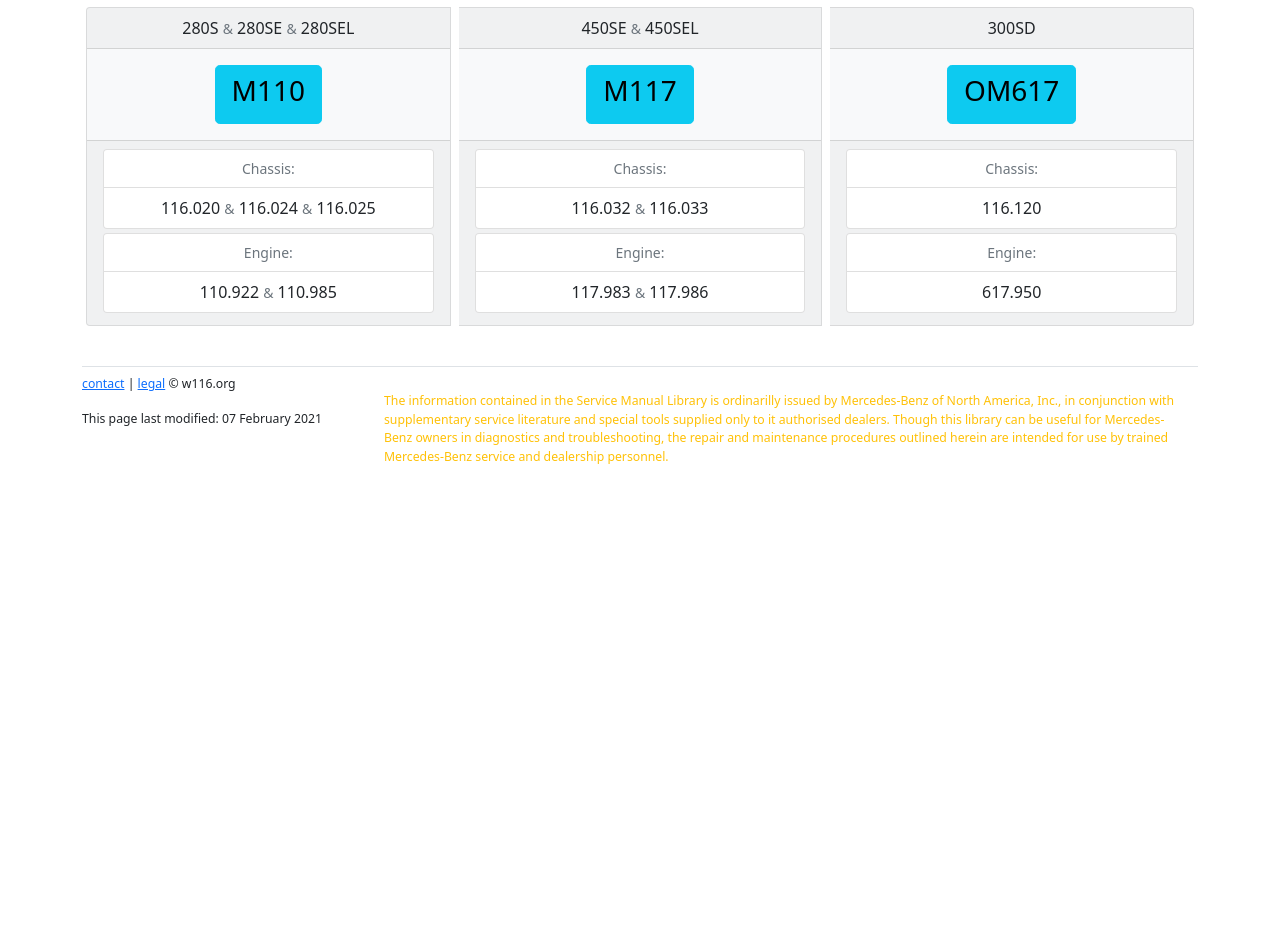
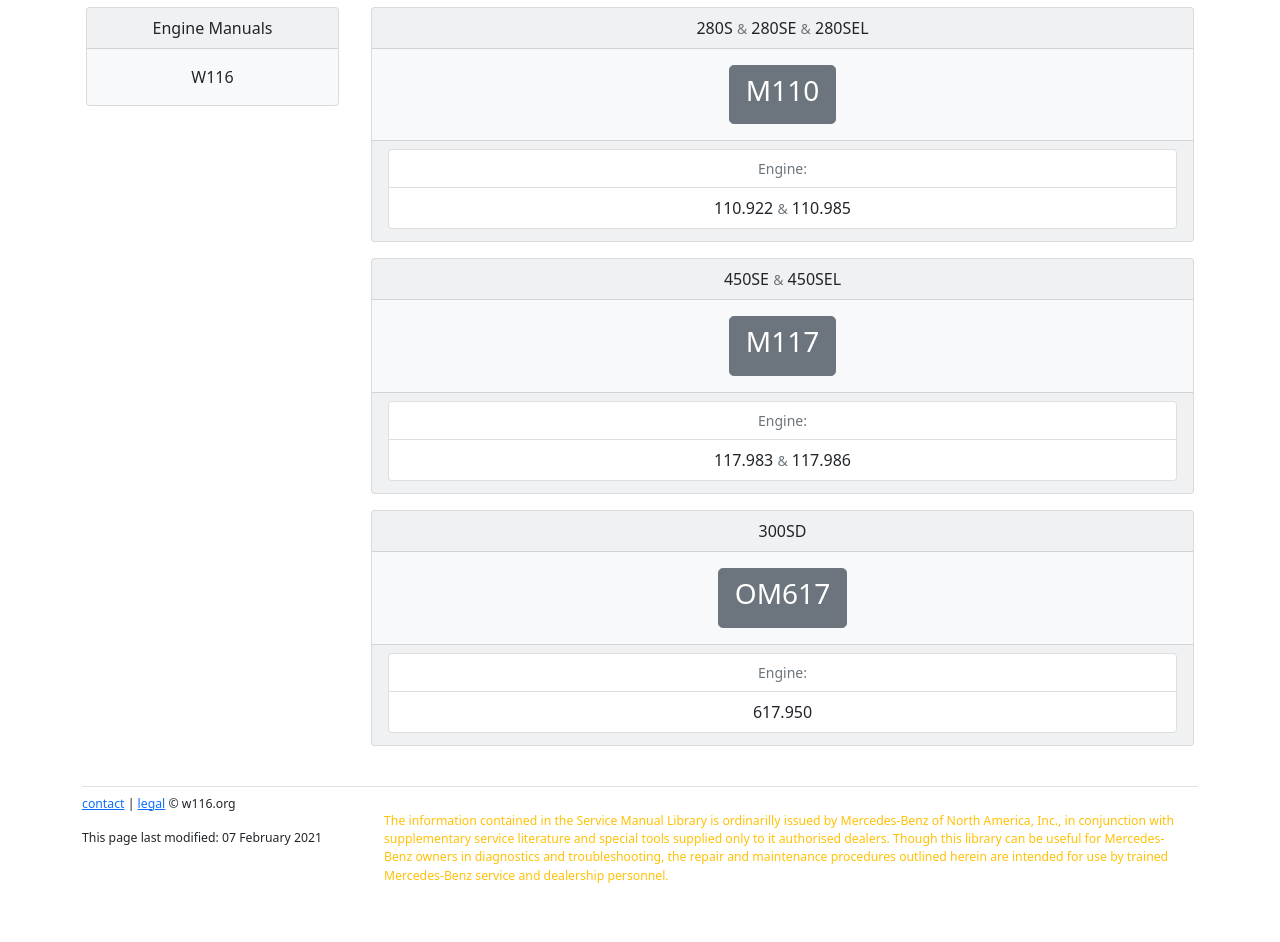
Before and after one commit to W116org/handbook, a Jekyll site: the page built from Engine.html, in a window 1280 px wide. Shown: the part 217-1159 px from the top of the page. Built offline with Jekyll 4.4.1, drawn with Linux system fonts in a browser that asks for light colours; comment, search, counter and statistics services are not loaded; before the commit the page ends 900 px from its top, so only the background shows below that.

Commit message:
Update Engine.html

```diff
--- a/Engine.html
+++ b/Engine.html
@@ -6,19 +6,24 @@
 lead: "1972-1980: 280S 280SE 300SD 450SE 450SEL"
 ---
 
-<div class="card-group">
+<div class="row">
+  <div class="col-xs-12 col-md-3">
+    <div class="card text-center text-dark bg-light mb-3 mx-1">
+      <div class="card-header">Engine Manuals</div>
+      <div class="card-body">
+        <p class="card-text">W116</p>
+      </div>
+    </div>
+  </div>
+  <div class="col-xs-12 col-md-9">
     <div class="card text-center text-dark bg-light mb-3 mx-1">
       <div class="card-header">280S <small class="text-muted">&amp;</small> 280SE <small class="text-muted">&amp;</small> 280SEL</div>
       <div class="card-body">
-      <a class="btn btn-info btn-lg stretched-link" href="110/">
+        <a class="btn btn-secondary btn-lg stretched-link" href="110/">
           <h3 class="card-title">M110</h3>
         </a>
       </div>
       <div class="card-footer">
-      <ul class="list-group mb-1 bg-light">
-        <li class="list-group-item small text-muted">Chassis:</li>
-        <li class="list-group-item">116.020 <small class="text-muted">&amp;</small> 116.024 <small class="text-muted">&amp;</small> 116.025</li>
-      </ul>
         <ul class="list-group mb-1 bg-light">
           <li class="list-group-item small text-muted">Engine:</li>
           <li class="list-group-item">110.922 <small class="text-muted">&amp;</small> 110.985</li>
@@ -29,15 +34,11 @@
     <div class="card text-center text-dark bg-light mb-3 mx-1">
       <div class="card-header">450SE <small class="text-muted">&amp;</small> 450SEL</div>
       <div class="card-body">
-      <a class="btn btn-info btn-lg stretched-link" href="117/">
+        <a class="btn btn-secondary btn-lg stretched-link" href="117/">
           <h3 class="card-title">M117</h3>
         </a>
       </div>
       <div class="card-footer">
-      <ul class="list-group mb-1 bg-light">
-        <li class="list-group-item small text-muted">Chassis:</li>
-        <li class="list-group-item">116.032 <small class="text-muted">&amp;</small> 116.033</li>
-      </ul>
         <ul class="list-group mb-1 bg-light">
           <li class="list-group-item small text-muted">Engine:</li>
           <li class="list-group-item">117.983 <small class="text-muted">&amp;</small> 117.986</li>
@@ -48,15 +49,11 @@
     <div class="card text-center text-dark bg-light mb-3 mx-1">
       <div class="card-header">300SD</div>
       <div class="card-body">
-      <a class="btn btn-info btn-lg stretched-link" href="617/">
+        <a class="btn btn-secondary btn-lg stretched-link" href="617/">
           <h3 class="card-title">OM617</h3>
         </a>
       </div>
       <div class="card-footer">
-      <ul class="list-group mb-1 bg-light">
-        <li class="list-group-item small text-muted">Chassis:</li>
-        <li class="list-group-item">116.120</li>
-      </ul>
         <ul class="list-group mb-1 bg-light">
           <li class="list-group-item small text-muted">Engine:</li>
           <li class="list-group-item">617.950</li>
@@ -64,3 +61,4 @@
       </div>
     </div>
   </div>
+</div><!-- /.row -->
```
Lines whose indentation alone changed are shown as unchanged.
